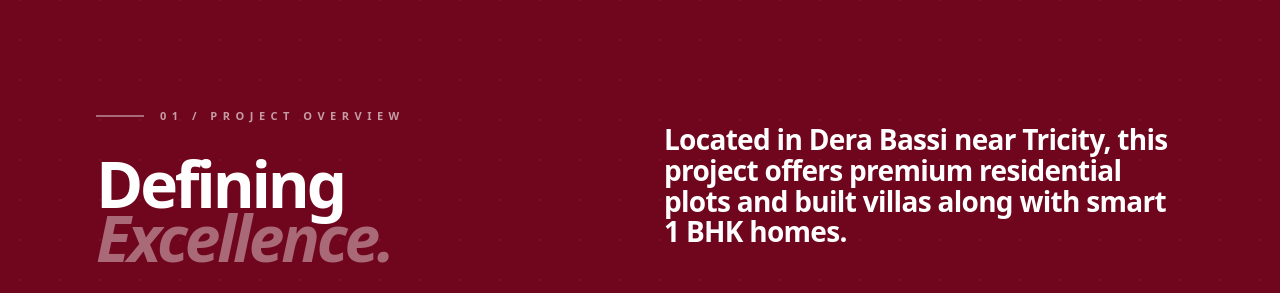
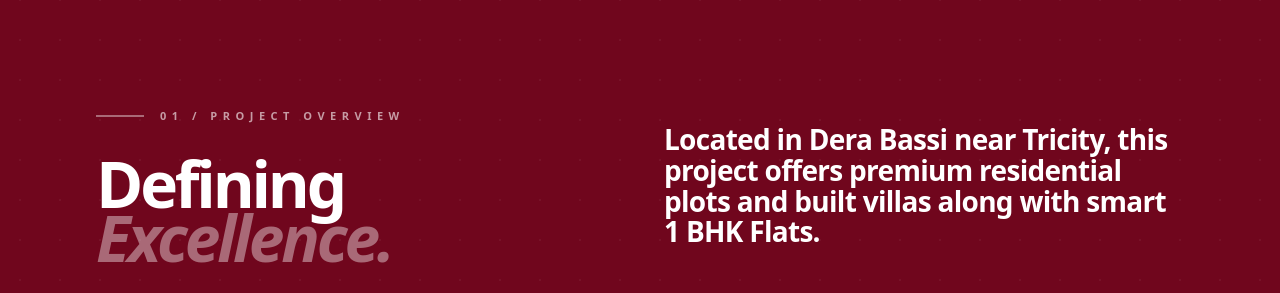
Before and after one commit to KalashMaheshwari/kleem-group, a React (Vite) app: page /projects/dera-bassi in a window 1280 px wide. Shown: the part 820-1113 px from the top of the page. Built offline with nearby package versions, Linux system fonts and the light colour scheme; a web font is replaced by a local one.

Commit message:
Update ProjectAbout.tsx

```diff
--- a/src/components/project/ProjectAbout.tsx
+++ b/src/components/project/ProjectAbout.tsx
@@ -80,7 +80,7 @@ export const ProjectAbout: React.FC = () => {
 
             <div className="lg:col-span-6 lg:col-start-7 pt-4">
               <p className="fade-up text-[20px] md:text-[28px] leading-[1.1] text-white font-bold mb-10 tracking-tight">
-                Located in Dera Bassi near Tricity, this project offers premium residential plots and built villas along with smart 1 BHK homes.
+                Located in Dera Bassi near Tricity, this project offers premium residential plots and built villas along with smart 1 BHK Flats.
               </p>
               <p className="fade-up text-[17px] leading-relaxed text-white/60 max-w-[500px]">
                 A thoughtfully planned residential development offering the perfect balance of comfort, connectivity, and modern design.
```
